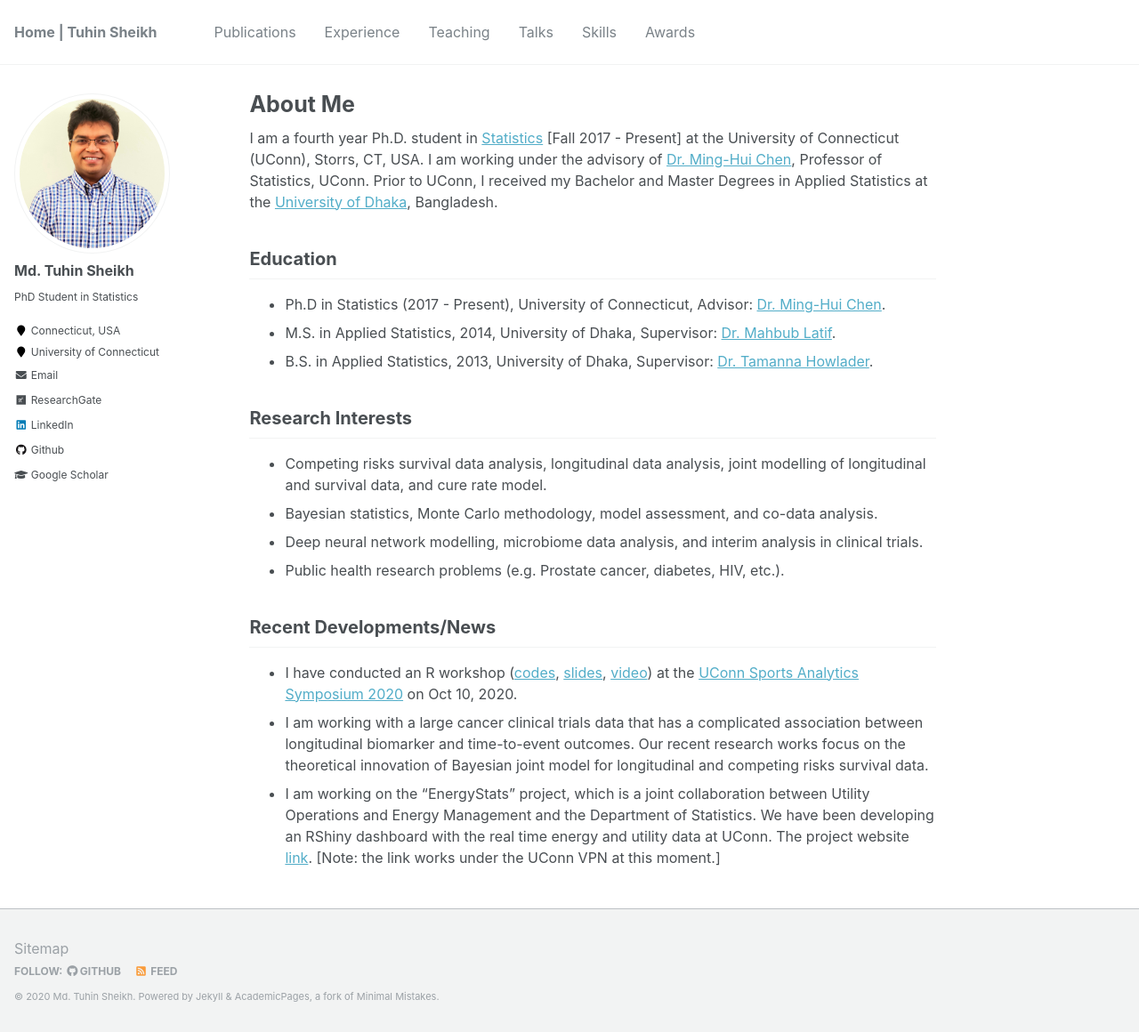
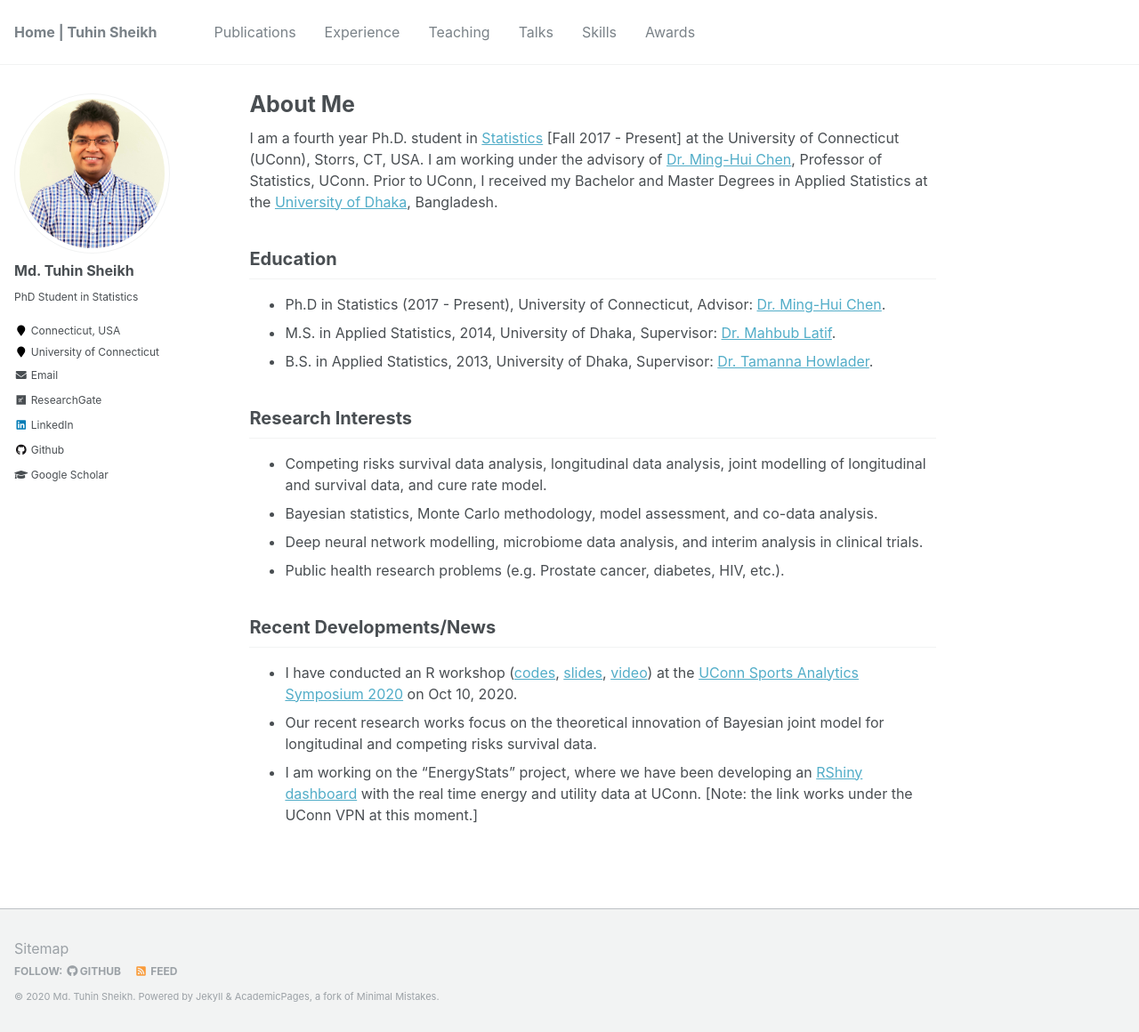
Before and after one commit to mdtuhinsheikh/mdtuhinsheikh.github.io, a Jekyll site: the page built from _pages/about.md, in a window 1280 px wide and 1160 px high. Shown: the whole window at 89% size. Built offline with Jekyll 4.4.1, drawn with Linux system fonts in a browser that asks for light colours.

Commit message:
Update about.md

```diff
--- a/_pages/about.md
+++ b/_pages/about.md
@@ -24,5 +24,5 @@ My research works broadly focus on competing risks survival data analysis, longi
 
 ## Recent Developments/News
 * I have conducted an R workshop ([codes](https://github.com/mdtuhinsheikh/introR_ucsas2020), [slides](https://mdtuhinsheikh.github.io/introR_ucsas2020/#1), [video](https://uconn-cmr.webex.com/recordingservice/sites/uconn-cmr/recording/3e88f57314344e8db379fb744ab42cb1/playback)) at the [UConn Sports Analytics Symposium 2020](https://statds.org/events/ucsas2020/workshops.html) on Oct 10, 2020.
-* I am working with a large cancer clinical trials data that has a complicated association between longitudinal biomarker and time-to-event outcomes. Our recent research works focus on the theoretical innovation of Bayesian joint model for longitudinal and competing risks survival data.
-* I am working on the "EnergyStats" project, which is a joint collaboration between Utility Operations and Energy Management and the Department of Statistics. We have been developing an RShiny dashboard with the real time energy and utility data at UConn. The project website [link](http://energystats.fo.uconn.edu:9999/). [Note: the link works under the UConn VPN at this moment.]
+* Our recent research works focus on the theoretical innovation of Bayesian joint model for longitudinal and competing risks survival data.
+* I am working on the "EnergyStats" project, where we have been developing an [RShiny dashboard](http://energystats.fo.uconn.edu:9999/) with the real time energy and utility data at UConn. [Note: the link works under the UConn VPN at this moment.]
```
